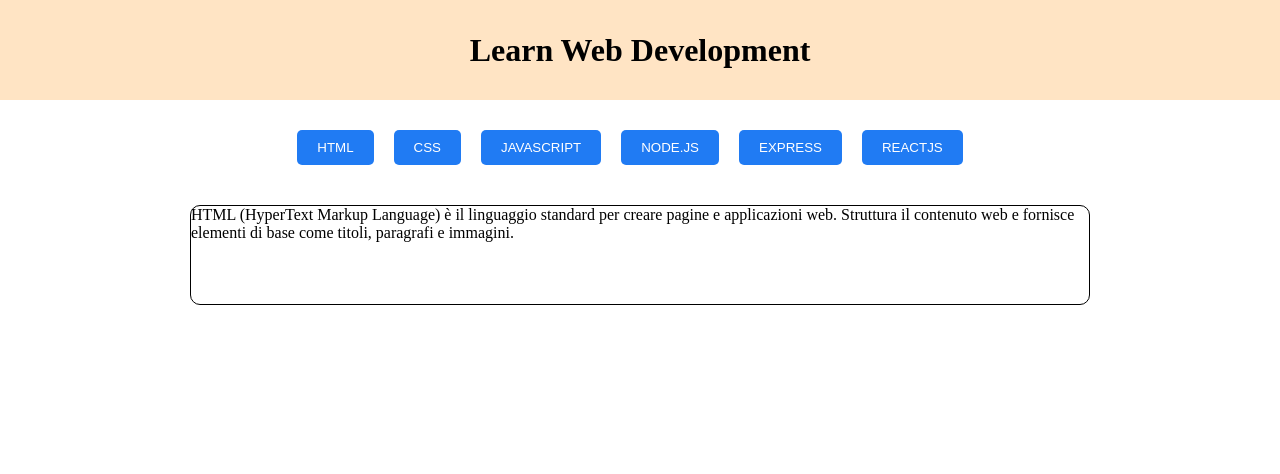
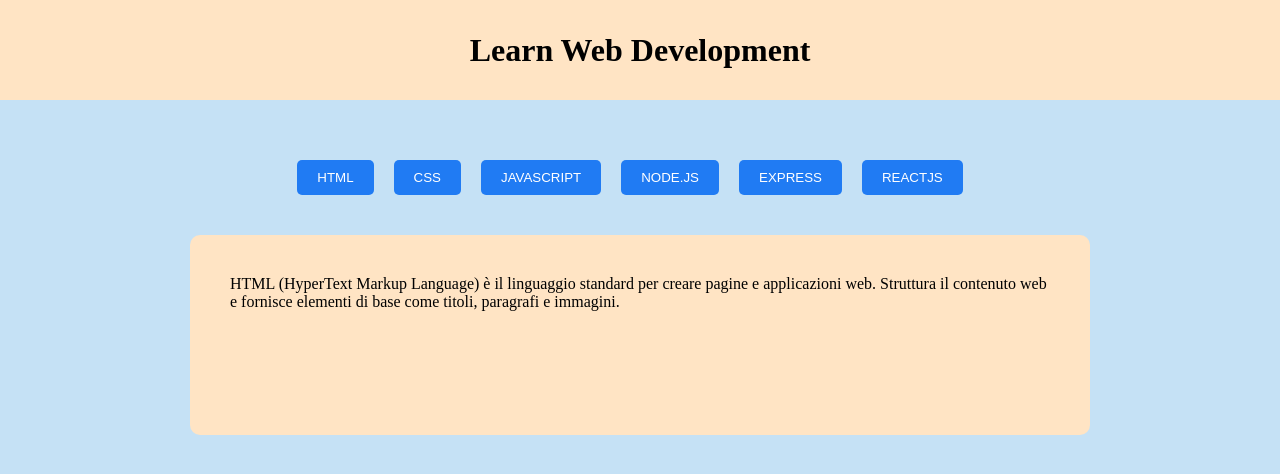
Before and after one commit to SwitchTia/react-use-state, a React (Vite) app: page / in a window 1280 px wide. Shown: the top 474 px of the page. Built offline with nearby package versions, Linux system fonts and the light colour scheme.

Commit message:
Fix: general debug

```diff
--- a/src/index.css
+++ b/src/index.css
@@ -7,6 +7,11 @@
 header {
   height: 100px;
   background-color: bisque;
+}
+main {
+  background-color: rgb(197, 225, 245);
+  padding-top: 30px;
+  height: 700px;
 }
 
 .container {
@@ -30,9 +35,10 @@ header {
 }
 
 .box {
+  padding: 40px;
+  background-color:bisque;
   width: 100%;
-  height: 100px;
-  border: 1px solid black;
+  height: 200px;
   margin-top: 20px;
   border-radius: 10px;
 }
```
